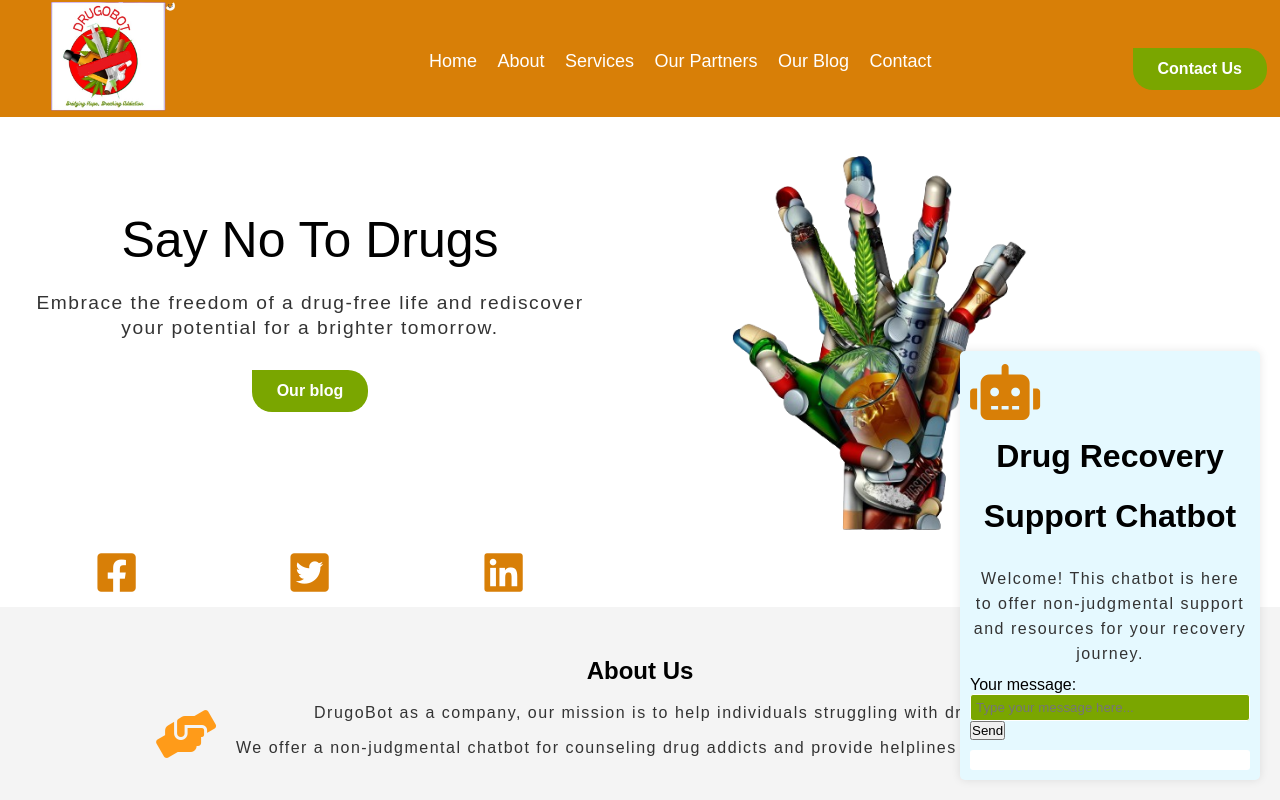
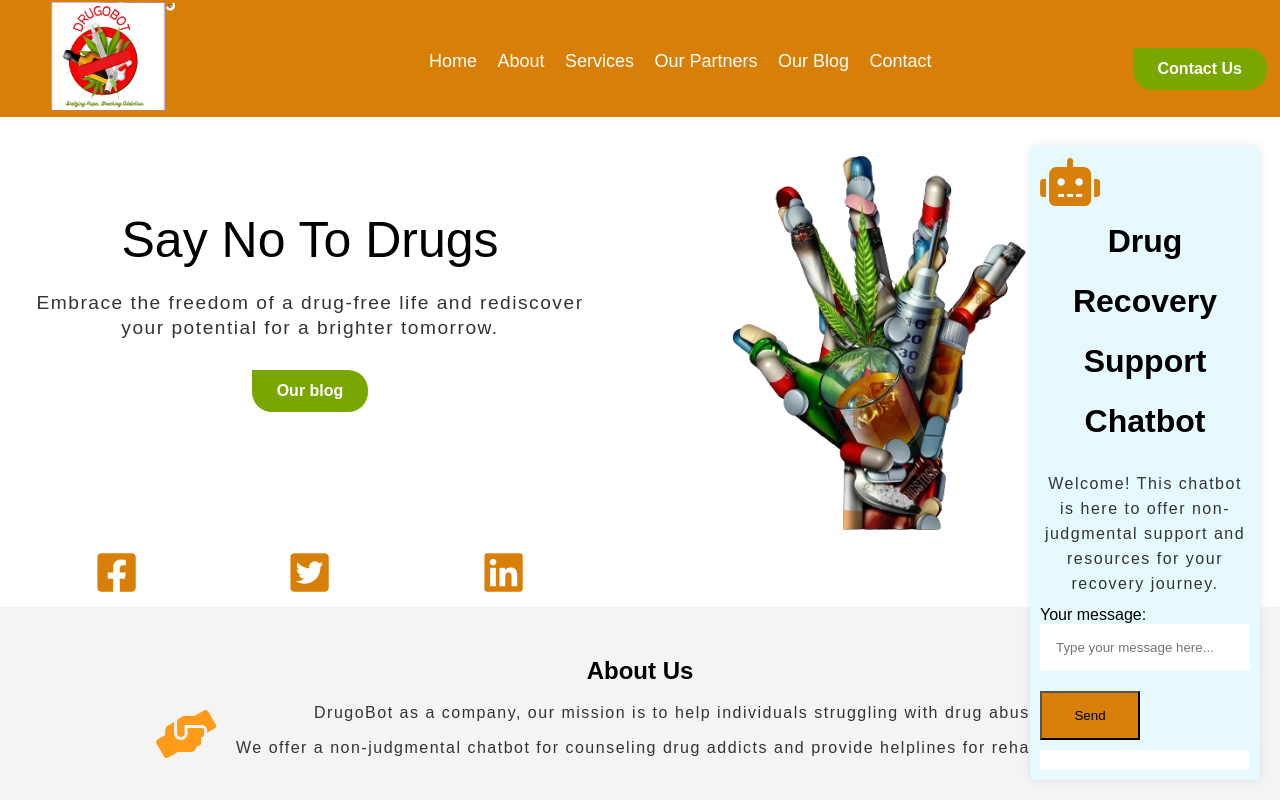
Before and after one commit to Awuor-Nancy/drugobot-company, a plain HTML site: page index.html in a window 1280 px wide. Shown: the top 800 px of the page. Drawn offline with nearby package versions, Linux system fonts and the light colour scheme.

Commit message:
added chatbot and modified blog page buttons

```diff
--- a/index.html
+++ b/index.html
@@ -332,7 +332,7 @@
       <label for="message">Your message:</label>
       <input type="text" id="message" name="message" placeholder="Type your message here..." required>
       <br>
-      <button type="submit">Send</button>
+      <button type="submit" class="submit">Send</button>
     </form>
     <div id="chatbot-response"></div>
   </div>
--- a/style.css
+++ b/style.css
@@ -751,14 +751,14 @@ h2 {
   border-radius: 5px;
   padding: 10px;
   box-shadow: 0 0 10px rgba(0, 0, 0, 0.1);
-  width: 300px;
+  width: 230px;
 }
 
 /* Chatbot icon styles */
 .chatbot-icon {
   display: inline-block;
   margin-right: 10px;
-  font-size: 3.5em;
+  font-size: 3.0em;
   color: #d87f07;
 }
 
@@ -785,10 +785,11 @@ p {
 /* Message input styles */
 #chatbot-form input {
   width: 100%;
-  padding: 5px;
+  padding: 15px;
   border: 1px solid #fff;
   border-radius: 3px;
-  background-color: #7aa600;
+  background-color: #fff;
+  color: #fff;
 }
 
 /* Chatbot response styles */
@@ -840,6 +841,13 @@ a {
 
 a:hover {
   color: #4285f4;
+
+}
+.submit{
+  padding: 15px;
+  width: 100px;
+  margin-top: 20px;
+  background-color: #d87f07;
 }
 
 footer {
```
